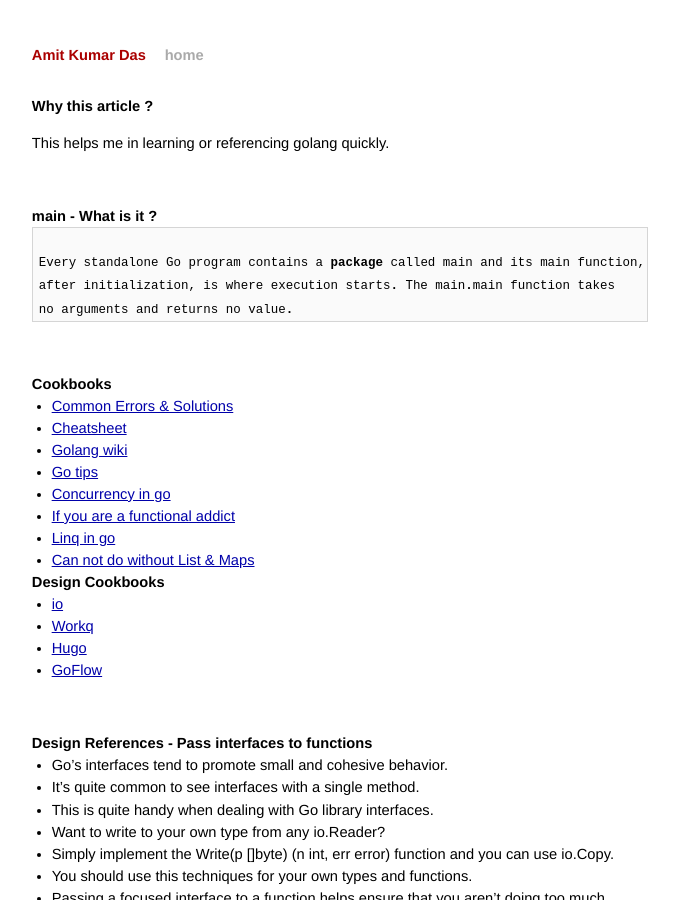
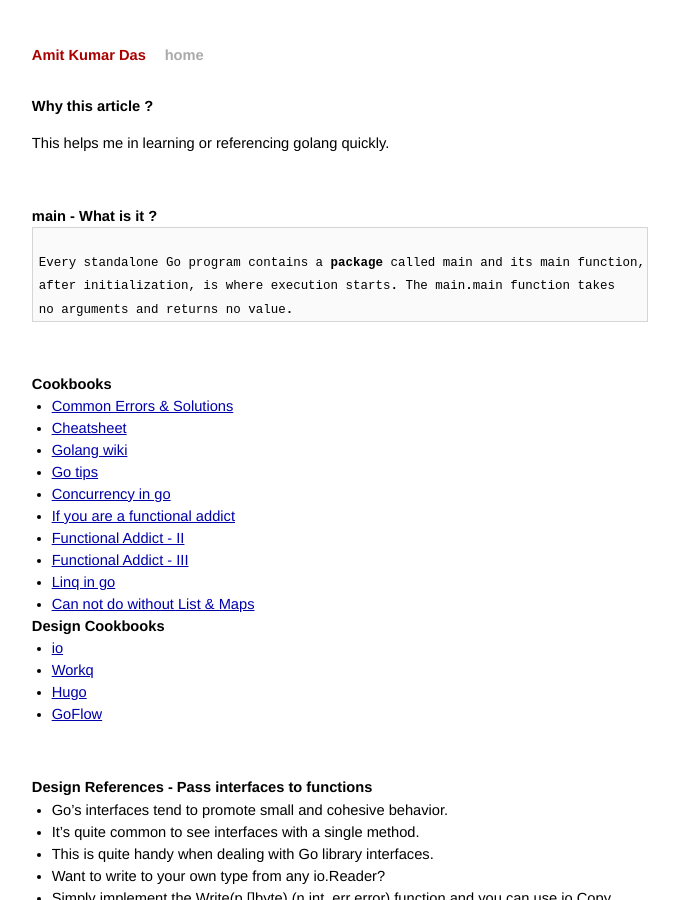
Before and after one commit to AmitKumarDas/amitkumardas.github.io, a Jekyll site: the page built from _posts/2016-07-14-my-golang-refresher.md, in a window 1280 px wide and 900 px high. Shown: the whole window, without its empty margins (300-979 px from the left). Built offline with Jekyll 4.4.1, drawn with Linux system fonts in a browser that asks for light colours.

Commit message:
Update 2016-07-14-my-golang-refresher.md

```diff
--- a/_posts/2016-07-14-my-golang-refresher.md
+++ b/_posts/2016-07-14-my-golang-refresher.md
@@ -28,6 +28,8 @@ no arguments and returns no value.
 - [Go tips](https://github.com/beyondns/gotips)
 - [Concurrency in go](https://gist.github.com/kachayev/21e7fe149bc5ae0bd878)
 - [If you are a functional addict](https://github.com/BurntSushi/ty/)
+- [Functional Addict - II](http://www.slideshare.net/GeisonFlores/functional-go-53256805)
+- [Functional Addict - III](https://github.com/yanatan16/itertools)
 - [Linq in go](http://ahmetalpbalkan.github.io/go-linq/)
 - [Can not do without List & Maps](https://github.com/mndrix/ps)
 
```
